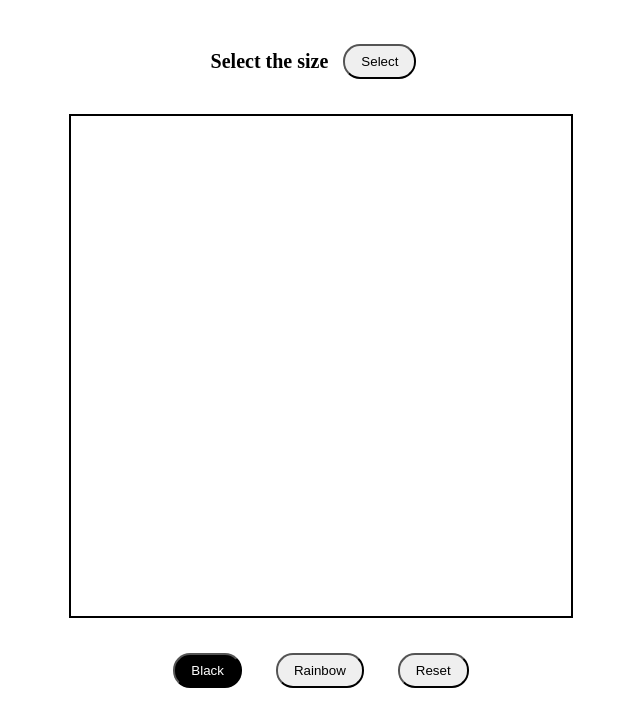
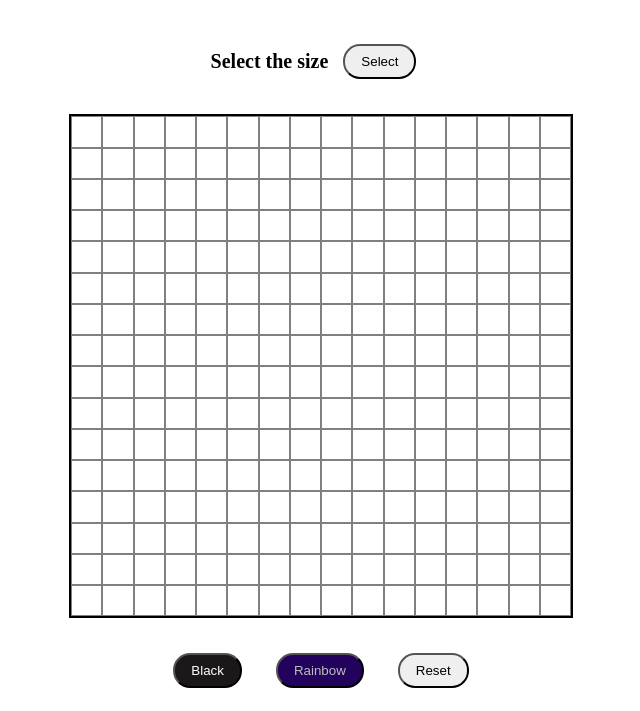
Before and after one commit to Redaska/Etch-A-Sketch, a plain HTML site: page index.html in a window 1280 px wide. Shown: the part 98-809 px from the top of the page, without its empty margins (319-959 px from the left). Drawn offline with Linux system fonts and the light colour scheme.

Commit message:
Create 16*16 grids and make them fit

```diff
--- a/index.html
+++ b/index.html
@@ -11,7 +11,7 @@
     <h1>Etch-A-sketch</h1>
     <div class="header">
       <p>Select the size</p>
-      <button id="size" class="btn">Select</button>
+      <button id="Select" class="btn">Select</button>
     </div>
     <div class="container"></div>
     <div class="footer">
--- a/script.js
+++ b/script.js
@@ -0,0 +1,7 @@
+let container = document.querySelector(".container");
+let child;
+for (let i = 0; i < 256; i++) {
+  child = document.createElement("div");
+  child.classList.add("child");
+  container.appendChild(child);
+}
--- a/styles.css
+++ b/styles.css
@@ -18,6 +18,8 @@ h1 {
   width: 500px;
   border: 2px solid black;
   margin: 20px 0px;
+  display: flex;
+  flex-wrap: wrap;
 }
 p {
   font-size: 20px;
@@ -30,6 +32,17 @@ p {
   border-radius: 17px;
 }
 .Black {
-  background-color: black;
+  background-color: rgb(26, 24, 24);
   color: white;
 }
+.Rainbow {
+  background: #22025d;
+  color: #bebebe;
+}
+.child {
+  box-sizing: border-box;
+  width: calc(500px / 16); /* 16 columns of squares */
+  height: calc(500px / 16); /* 16 rows of squares */
+  border: 1px solid gray;
+  background-color: white;
+}
```
